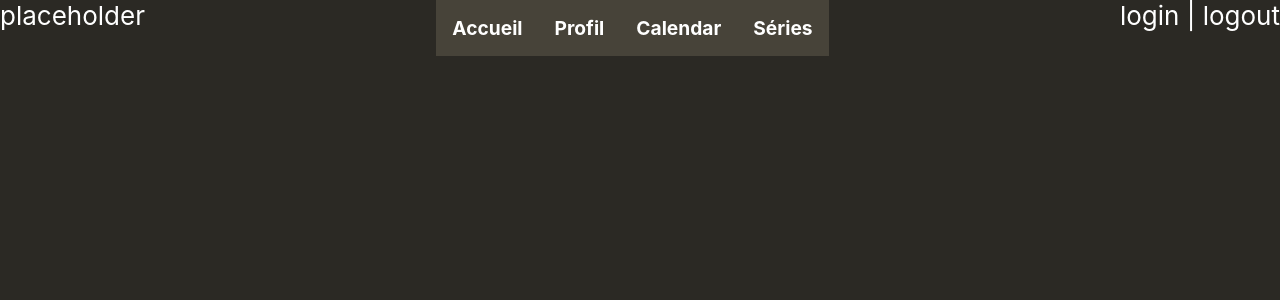
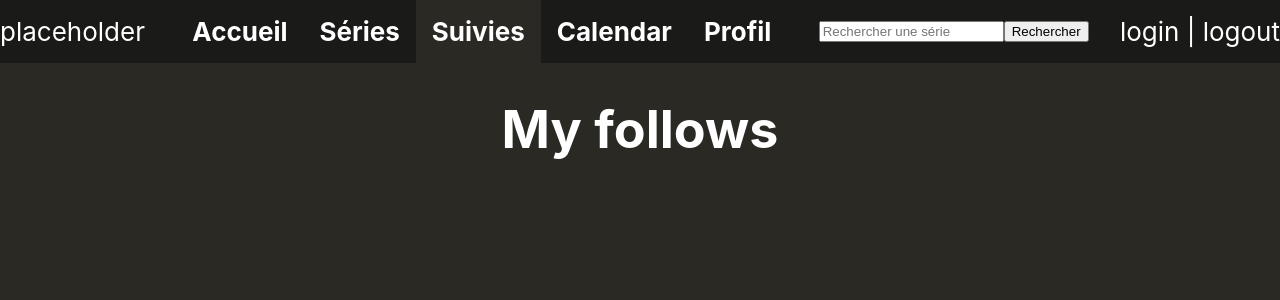
Before and after one commit to alxesv/L2_PARIS_REACT, a React (Create React App) app: page /followed in a window 1280 px wide. Shown: the top 300 px of the page. Built offline with nearby package versions, Linux system fonts and the light colour scheme; no server answers; the database is empty.

Commit message:
css header

```diff
--- a/src/App.scss
+++ b/src/App.scss
@@ -4,11 +4,11 @@ a {
 }
 
 .navbar, .tabs {
+  background-color: #1a1a18;
   display: flex;
   justify-content: space-between;
   a {
     color: white;
-    font-size: 1.2rem;
     font-weight: bold;
     padding: 1rem;
     &:hover{
@@ -21,18 +21,24 @@ a {
 }
 
 .navtab {
-  background-color: #474339;
   &:has(.active){
     background-color: #2b2924;
   }
 }
 
 .logo {
+  align-self: center;
   justify-content: flex-start;
 }
 
 .userZone {
+  align-self: center;
   justify-content: flex-end;
+}
+
+.searchBar {
+  height: fit-content;
+  align-self: center;
 }
 
 .container h1 {
--- a/src/App.tsx
+++ b/src/App.tsx
@@ -12,6 +12,7 @@ import UserPage from './pages/User';
 import CalendarPage from './pages/Calendar';
 import SeriesPage from './pages/Series';
 import SeriePage from './pages/Serie';
+import FollowPage from './pages/Follow';
 
 const firebaseConfig = {
   apiKey: process.env.REACT_APP_FIREBASE_API_KEY,
@@ -53,6 +54,7 @@ function App() {
         <Route path="/series/:genre/:page" element={<SeriesPage />} />
         <Route path="/series/search/:query/:page" element={<SeriesPage />} />
         <Route path="/serie/:serieId" element={<SeriePage />} />
+        <Route path="/followed" element={<FollowPage />} />
       </Routes>
     </div>
   );
--- a/src/components/Header.tsx
+++ b/src/components/Header.tsx
@@ -21,14 +21,21 @@ function Header(){
                         <Link className={active === '' ? 'active' : ''} to="/">Accueil</Link>
                     </div>
                     <div className='navtab'>
-                        <Link className={active === 'user' ? 'active' : ''} to="/user/1">Profil</Link>
+                        <Link className={(active === 'series' || active === 'serie') ? 'active' : ''} to="/series/1">Séries</Link>
+                    </div>
+                    <div className='navtab'>
+                        <Link className={active === 'followed' ? 'active' : ''} to="/followed">Suivies</Link>
                     </div>
                     <div className='navtab'>
                         <Link className={active === 'calendar' ? 'active' : ''} to="/calendar">Calendar</Link>
                     </div>
                     <div className='navtab'>
-                        <Link className={(active === 'series' || active === 'serie') ? 'active' : ''} to="/series/1">Séries</Link>
+                        <Link className={active === 'user' ? 'active' : ''} to="/user/1">Profil</Link>
                     </div>
+                </div>
+                <div className='searchBar'>
+                    <input type="text" placeholder="Rechercher une série" />
+                    <button type="submit">Rechercher</button>
                 </div>
                 <div className='userZone'>
                     login | logout
--- /dev/null
+++ b/src/pages/Follow.tsx
@@ -0,0 +1,13 @@
+import React from 'react';
+
+function FollowPage(){
+    return(
+        <div className='container'>
+            <h1>
+            My follows
+            </h1>
+        </div>
+    )
+}
+
+export default FollowPage;
```
